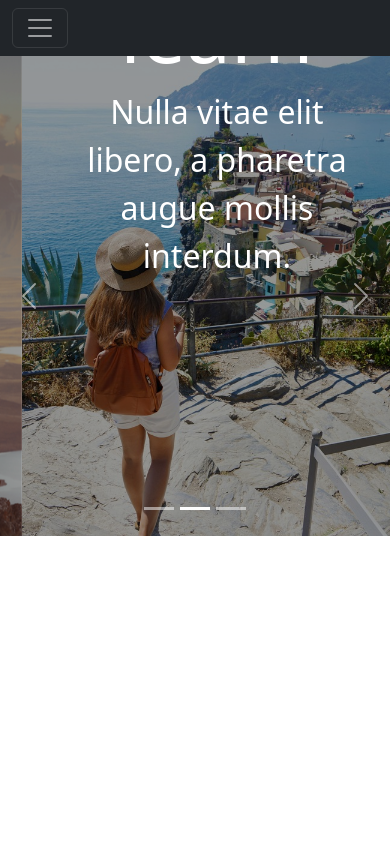
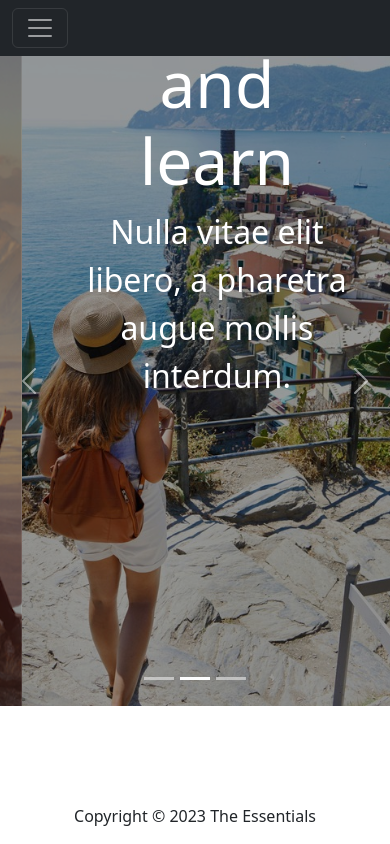
Before and after one commit to SSimonPhd/project3, a React (Create React App) app in the folder client/: page / in a window 390 px wide. Built offline with nearby package versions, Linux system fonts and the light colour scheme.

Commit message:
added responsiveness and footer

```diff
--- a/client/src/App.css
+++ b/client/src/App.css
@@ -1,38 +1,9 @@
-.App {
-  text-align: center;
-}
-
-.App-logo {
-  height: 40vmin;
-  pointer-events: none;
-}
-
-@media (prefers-reduced-motion: no-preference) {
-  .App-logo {
-    animation: App-logo-spin infinite 20s linear;
-  }
-}
-
-.App-header {
-  background-color: #282c34;
+#root {
   min-height: 100vh;
   display: flex;
   flex-direction: column;
-  align-items: center;
-  justify-content: center;
-  font-size: calc(10px + 2vmin);
-  color: white;
 }
 
-.App-link {
-  color: #61dafb;
+.content {
+  min-height: 650px;
 }
-
-@keyframes App-logo-spin {
-  from {
-    transform: rotate(0deg);
-  }
-  to {
-    transform: rotate(360deg);
-  }
-}
--- a/client/src/App.js
+++ b/client/src/App.js
@@ -1,9 +1,9 @@
 import React from "react";
-// import './App.css';
+
 import { BrowserRouter as Router, Route, Routes } from 'react-router-dom'
+
 import Header from './components/Header';
-// import Footer from './components/Footer'
-
+import Footer from './components/Footer'
 import Login from "./pages/Login";
 import Chats from "./pages/Chats";
 import AddTrip from "./pages/AddTrip";
@@ -11,12 +11,13 @@ import Home from './pages/Home';
 import Profile from './pages/Profile';
 // import Signup from "./pages/Signup";
 
+import './App.css';
+
 export default function App() {
   return (
-    <div>
     <Router>
       <Header />
-        <div className="container-flex">
+      <div className="container-flex content">
         <Routes>
           <Route path='/' element={<Home />} />
           <Route path='/login' element={<Login />} />
@@ -25,8 +26,7 @@ export default function App() {
           <Route path="/addtrip" element={<AddTrip />} />
         </Routes>
       </div>
-        {/* <Footer /> */}
+      <Footer />
     </Router>
-    </div>
   );
 }
--- a/client/src/components/Chat Components/MessageForm.jsx
+++ b/client/src/components/Chat Components/MessageForm.jsx
@@ -39,7 +39,7 @@ const MessageForm = (props) => {
             />
             <label htmlFor='upload-button'>
                 <span className='image-button'>
-                    <PictureOutlined className='picture-icon' />
+                    {/* <PictureOutlined className='picture-icon' /> */}
                 </span>
             </label>
             <input
@@ -50,7 +50,7 @@ const MessageForm = (props) => {
                 onChange={handleUpload.bind(this)}
             />
             <button type='submit' className='send-button'>
-                <SendOutLined className='send-icon' />
+                {/* <SendOutLined className='send-icon' /> */}
             </button>
         </form>
     )
--- /dev/null
+++ b/client/src/components/Footer/footer.scss
@@ -0,0 +1,3 @@
+.footer {
+  margin-top: auto;
+}
--- a/client/src/components/Footer/index.js
+++ b/client/src/components/Footer/index.js
@@ -1,13 +1,16 @@
-// import React from 'react';
+import React from 'react';
+import './footer.scss'
 
-// //links for each of the element in the footer with bootstrap icons
-// function Footer () {
-//   return (
-//     <div>
-//        Footer
-//     </div>
+//links for each of the element in the footer with bootstrap icons
+function Footer () {
+  return (
+    <footer className="container-fluid footer">
+      <div className="row justify-content-center p-3 h-50">
+        Copyright © 2023 The Essentials
+      </div>
+    </footer>
 
-//   )
-// }
+  )
+}
 
-// export default Footer;
+export default Footer;
--- a/client/src/pages/styles/home.scss
+++ b/client/src/pages/styles/home.scss
@@ -1,14 +1,14 @@
 .c-item {
-  height: 480px;
+  height: 650px;
   object-fit: cover;
   filter: brightness(0.6);
 }
 
 .caption {
-  padding-bottom: 200px;
+  padding-bottom: 250px;
 
   & h1 {
-    font-size: 5rem;
+    font-size: 4rem;
   }
 
   & p {
```
Lines whose indentation alone changed are shown as unchanged.
